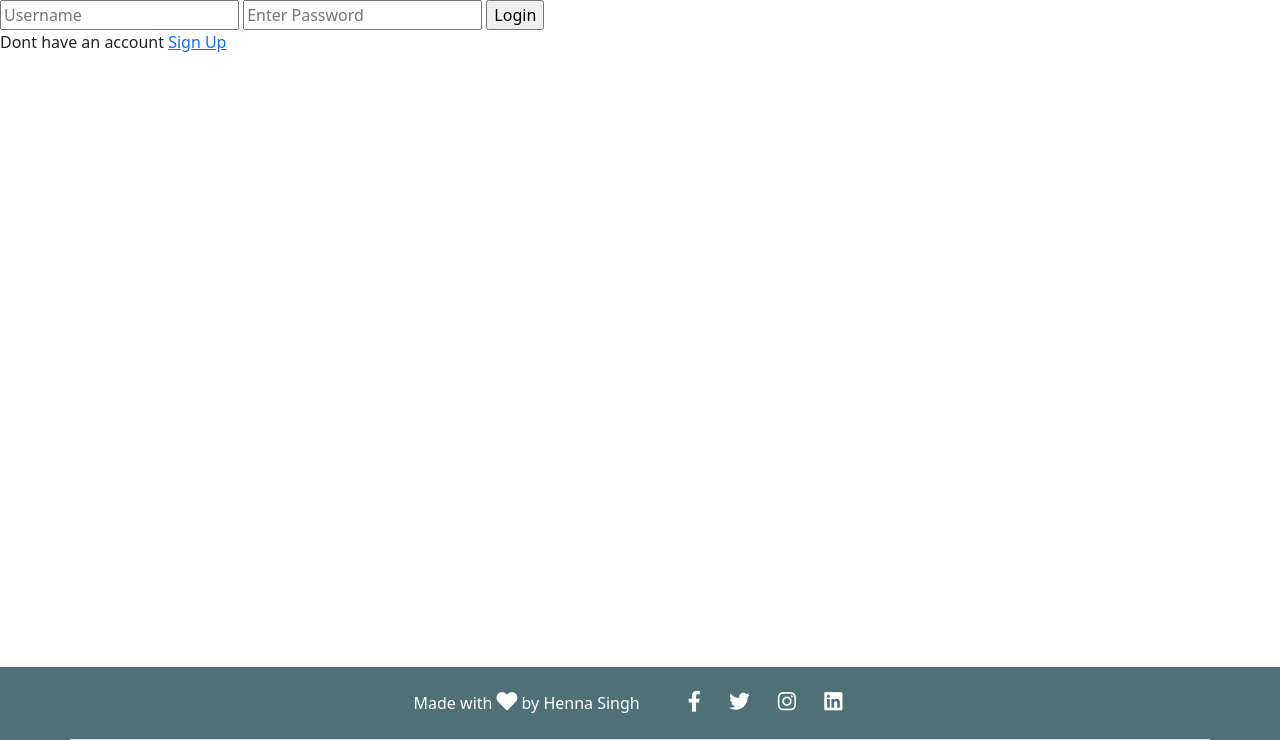
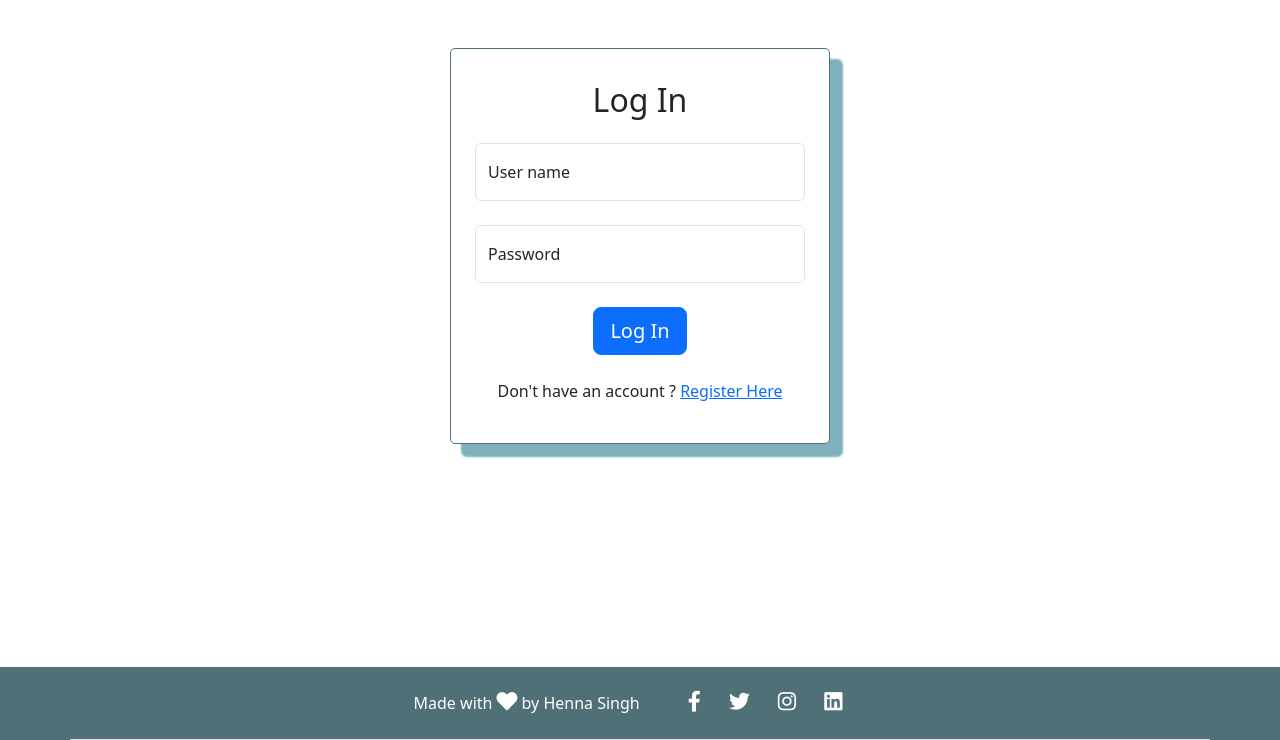
Before and after one commit to hennasingh/ArtisanAlley, a Django app: page /artists/login/ in a window 1280 px wide. Shown: the part 60-800 px from the top of the page. Run offline with Django 4.2, Linux system fonts and the light colour scheme; some libraries are stand-ins or nearby versions.

Commit message:
Resolve:#11 Styled cutsom user registeration and login form

```diff
--- a/artists/templates/artists/login_register.html
+++ b/artists/templates/artists/login_register.html
@@ -1,29 +1,63 @@
 {% extends 'main.html' %}
-
+{% load static %}
+{% load widget_tweaks %}
 {% block content %}
 
+
+<section class="logRegister-form">
+    <div class="container">
+        <div class="row">
+            <div class="col-sm-6 col-lg-4 mx-auto my-5 p-4 text-center logRegister-container">
                 {% if page == 'register' %}
+                <h2>Register an Account</h2>
+                <form action="{% url 'register' %}" method="POST" class="mt-3">
+                    {% csrf_token %}
 
-<h1>Register User</h1>
+                    {% for field in form %}
+                    <div class="form-floating mb-4">
+                        {{ field|add_class:'form-control'|attr:'placeholder:'|attr:'required:' }}
+                        <label for="{{ field.id_for_label }}" class="form-label">{{ field.label }}</label>
+                        {% for error in field.errors %}
+                        <span class="text-danger">{{ error }}</span>
+                        {% endfor %}
+                    </div>
+                    {% endfor %}
 
-<form action="{% url 'register' %}" method="POST">
-    {% csrf_token %}
-    {{form.as_p}}
-    <input type="submit" value="Register User">
+                    <button type="submit" class="btn btn-lg btn-block text-white btn-primary">Register</button>
+                    <div class="row my-4">
+                        <div class="col">
+                            <p>Already have an account <a href="{% url 'login' %}">Login</a></p>
+                        </div>
+                    </div>
                 </form>
-
-<p>Already have an account <a href="{% url 'login' %}">Login</a></p>
 
                 {% else %}
 
+                <h2 class="my-2 mb-4">Log In</h2>
                 <form action="{% url 'login' %}" method="POST">
                     {% csrf_token %}
-    <input type="text" name="username" placeholder="Username" />
-    <input type="password" name="password" placeholder="Enter Password" />
-    <input type="submit" value="Login" />
+                    <div class="form-floating mb-4">
+                        <input type="text" name="username" class="form-control" id="floatingInput"
+                            placeholder="User name">
+                        <label for="floatingInput" class="form-label">User name</label>
+                    </div>
+                    <div class="form-floating mb-4">
+                        <input type="password" name="password" class="form-control" id="floatingPassword"
+                            placeholder="Password">
+                        <label for="floatingPassword" class="form-label">Password</label>
+                    </div>
 
-    <p>Dont have an account <a href="{% url 'register' %}">Sign Up</a></p>
+                    <button type="submit" class="btn btn-lg btn-primary text-white btn-block mb-4">Log In</button>
+                    <div class="text-center">
+                        <p>Don't have an account ? <a href="{% url 'register' %}">Register Here</a></p>
+                    </div>
                 </form>
                 {% endif %}
+            </div>
+        </div>
+    </div>
+</section>
+
+
 
 {% endblock content %}
--- a/static/styles/main.css
+++ b/static/styles/main.css
@@ -12,6 +12,17 @@ body {
   font-weight: 600;
   background-color: #4f7077 !important;
   color: #fff !important;
+}
+
+.logRegister-container {
+  background-color: #fff;
+  border-radius: 5px;
+  border: 1px solid #4f7077;
+  box-shadow: 12px 12px 2px 1px #7fb1bc;
+}
+
+.login-container a {
+  text-decoration: none;
 }
 
 /* Hero section */
```
Lines whose indentation alone changed are shown as unchanged.
